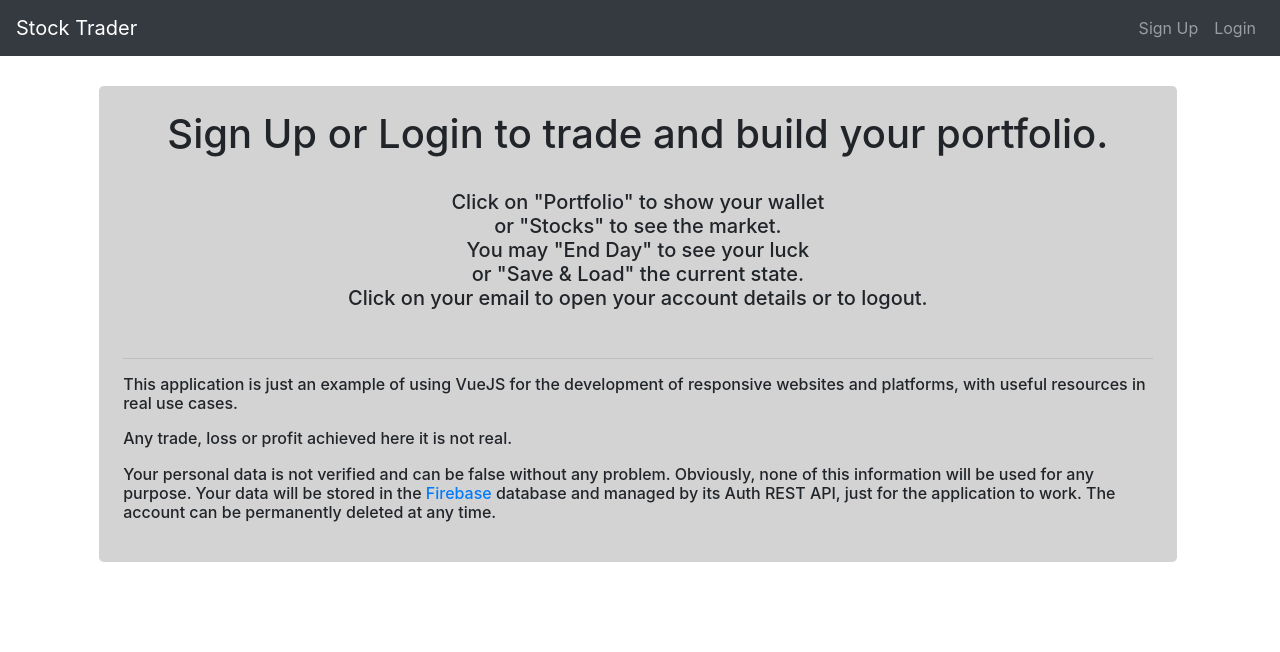
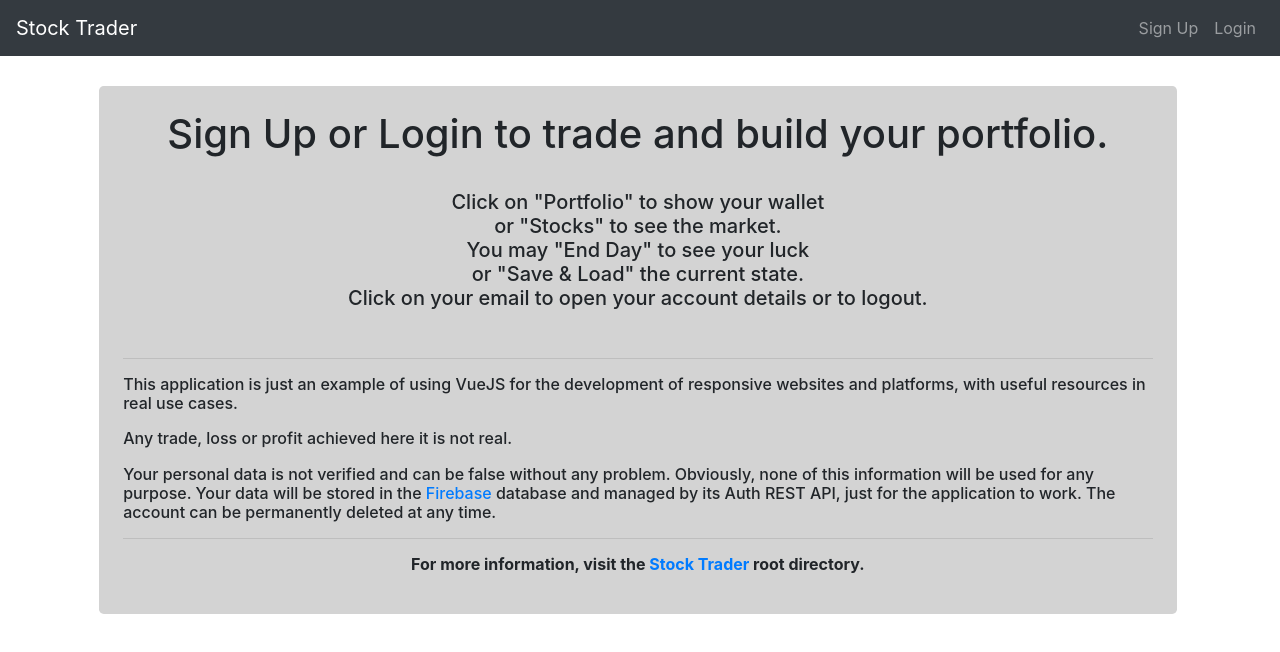
Before and after one commit to victorstella/stock-trader-vuejs, a Vue app: page / in a window 1280 px wide. Shown: the top 652 px of the page. Built offline with nearby package versions, Linux system fonts and the light colour scheme.

Commit message:
home info and page icon

```diff
--- a/public/index.html
+++ b/public/index.html
@@ -4,7 +4,7 @@
     <meta charset="utf-8">
     <meta name="viewport" content="width=device-width, initial-scale=1, shrink-to-fit=no">
     <title>Stock Trader</title>
-    <link rel="icon" href="../src/assets/icon.ico"/>
+    <link rel="icon" href="icon.png" type="image/png">
     <link rel="stylesheet" href="https://stackpath.bootstrapcdn.com/bootstrap/4.4.1/css/bootstrap.min.css" integrity="sha384-Vkoo8x4CGsO3+Hhxv8T/Q5PaXtkKtu6ug5TOeNV6gBiFeWPGFN9MuhOf23Q9Ifjh" crossorigin="anonymous">
     <link rel="stylesheet" href="https://fonts.googleapis.com/icon?family=Material+Icons">
   </head>
--- a/src/components/Home.vue
+++ b/src/components/Home.vue
@@ -29,6 +29,14 @@
         database and managed by its Auth REST API, just for the application to work. The account can be
         permanently deleted at any time.
       </p>
+      <hr>
+      <p class="text-center">
+        <strong>
+          For more information, visit the
+          <a href="https://github.com/victorstella/stock-trader-vuejs" target="_blank">Stock Trader</a>
+          root directory.
+        </strong>
+      </p>
     </h6>
 
   </div>
```
Also changed, not shown: public/icon.png (added), 1 other file (tests, documents, lock files or other folders).
